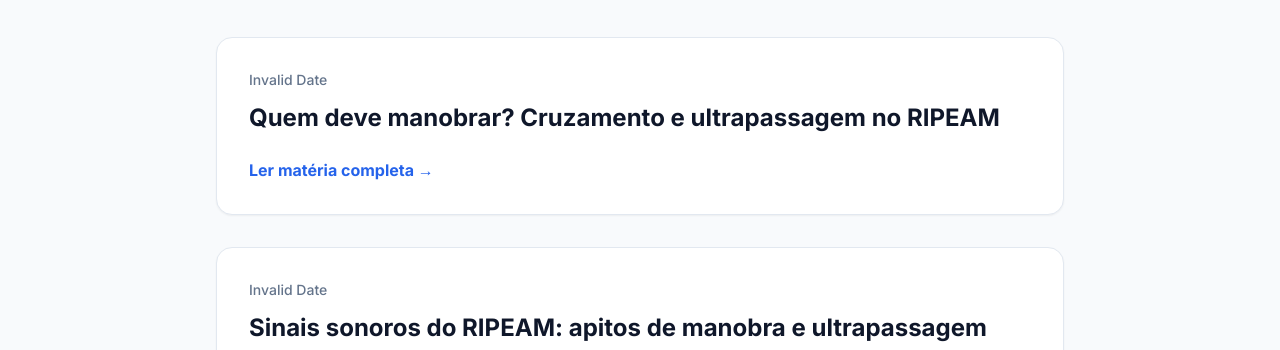
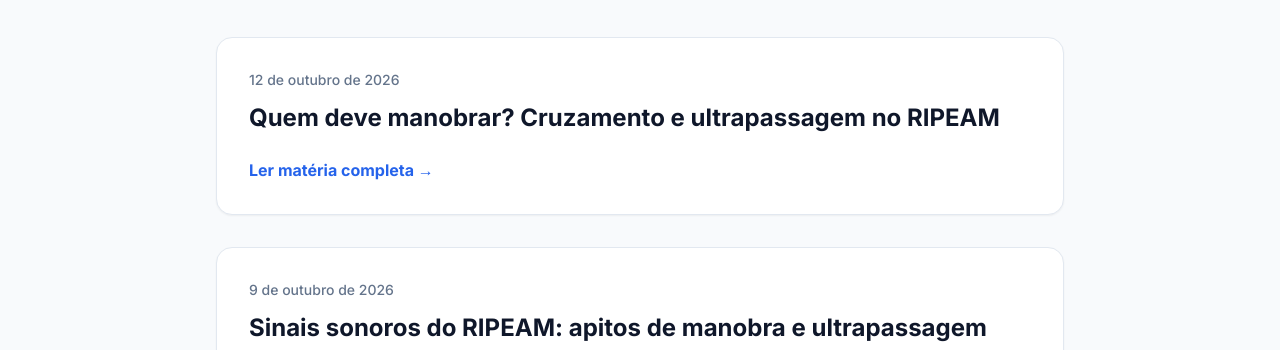
Before and after one commit to luisbrant/SiteArraisPro, a React (Vite) app: page /blog in a window 1280 px wide. Shown: the part 372-722 px from the top of the page. Built offline with nearby package versions, Linux system fonts and the light colour scheme.

Commit message:
fix: corrige formato de data para YYYY-MM-DD em artigos recem publicados

```diff
--- a/src/data/blogPosts.js
+++ b/src/data/blogPosts.js
@@ -761,7 +761,7 @@ O **ArraisPro** é um aplicativo educacional independente para a preparação te
     id: 13,
     slug: 'sinais-sonoros-navegacao',
     title: 'Sinais sonoros do RIPEAM: apitos de manobra e ultrapassagem',
-    date: '2026-10-09T12:00:00',
+    date: '2026-10-09',
     readTime: '5 min',
     draft: false,
     excerpt: 'Saiba o significado de um, dois ou três apitos curtos e dos sinais de advertência e ultrapassagem em canais estreitos previstos no RIPEAM.',
@@ -834,7 +834,7 @@ O **ArraisPro** é um aplicativo educacional independente para a preparação te
     id: 14,
     slug: 'regras-de-preferencia-quem-passa-primeiro',
     title: 'Quem deve manobrar? Cruzamento e ultrapassagem no RIPEAM',
-    date: '2026-10-12T12:00:00',
+    date: '2026-10-12',
     readTime: '6 min',
     draft: false,
     excerpt: 'Entenda quem deve manobrar em situações de roda a roda, rumos cruzados e ultrapassagem, e por que “ter preferência” não dispensa cuidados.',
```
